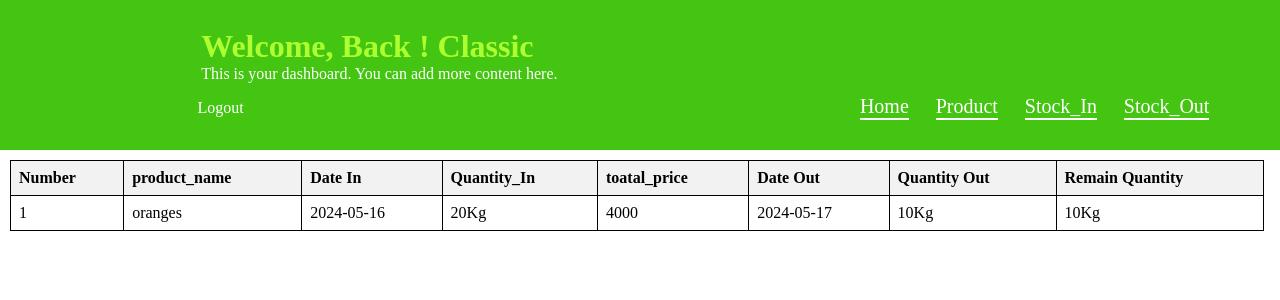
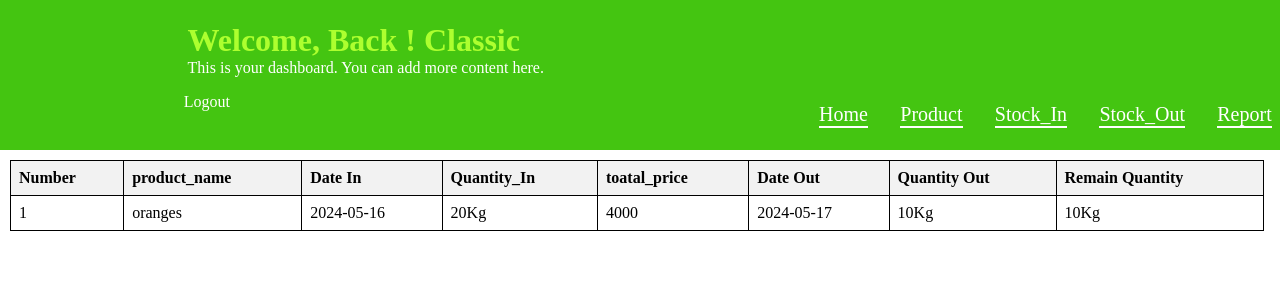
Before and after one commit to jearclaude1/Stock_Manager, a PHP site: page /page/report.php in a window 1280 px wide. Shown: the top 300 px of the page. Run offline with PHP 8.4, Linux system fonts and the light colour scheme; a user stored in the database is signed in; data comes from the database, SQL or seed files in the repository.

Commit message:
Addition of report on all page

```diff
--- a/page/report.php
+++ b/page/report.php
@@ -29,6 +29,7 @@ if (!isset($_SESSION['username'])) {
             <li> <a href="dashboard.php">Product</a></li>
             <li> <a href="stock_in.php">Stock_In</a></li>
             <li> <a href="stock_out.php">Stock_Out</a></li>
+            <li> <a href="report.php">Report</a></li>
         </ul>
     </nav>
   </div>
--- a/page/stock_in.php
+++ b/page/stock_in.php
@@ -29,7 +29,7 @@ if (!isset($_SESSION['username'])) {
             <li> <a href="dashboard.php">Product</a></li>
             <li> <a href="stock_in.php">Stock_In</a></li>
             <li> <a href="stock_out.php">Stock_Out</a></li>
-            <li> <a href="stock_out.php">Stock_Out</a></li>
+            <li> <a href="report.php">Report</a></li>
         </ul>
     </nav>
   </div>
```
